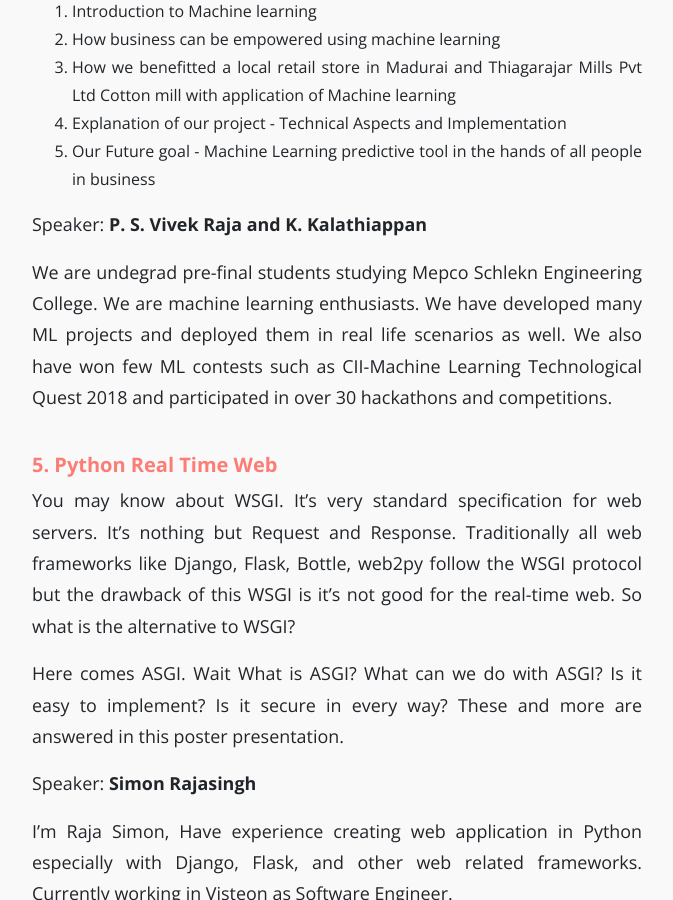
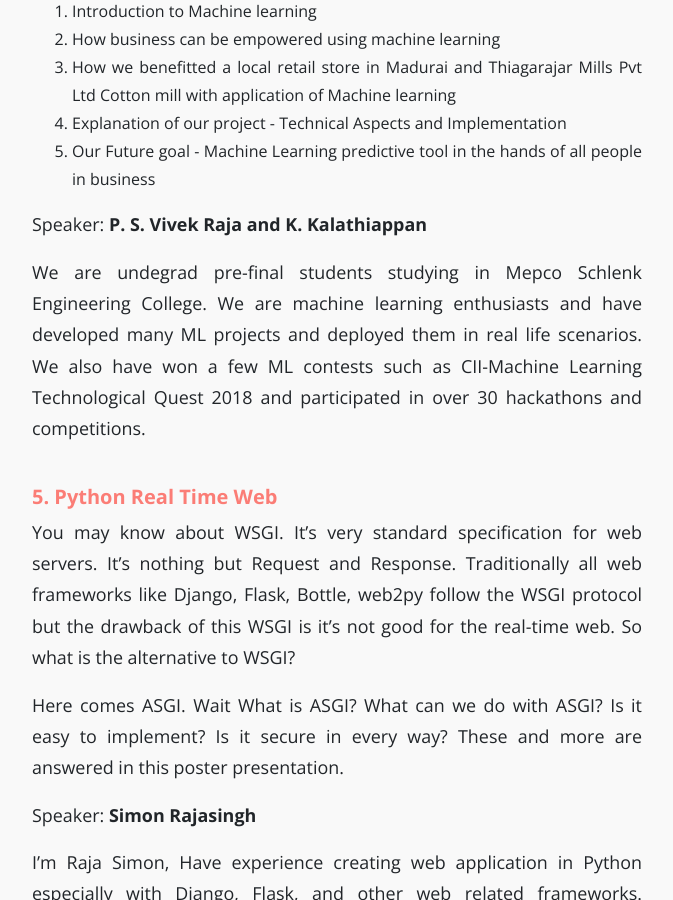
Before and after one commit to PySangamam/website, a Jekyll site: the page built from _posts/2018-08-29-poster-list.md, in a window 1280 px wide and 900 px high, scrolled down 2912 px. Shown: the whole window, without its empty margins (303-976 px from the left). Built offline with Jekyll 4.4.1, drawn with Linux system fonts in a browser that asks for light colours.

Commit message:
Fix more typos, in poster list article.

```diff
--- a/_posts/2018-08-29-poster-list.md
+++ b/_posts/2018-08-29-poster-list.md
@@ -122,11 +122,12 @@ We will be covering the following topics in this poster presentation:
 
 Speaker: **P. S. Vivek Raja and K. Kalathiappan**
 
-We are undegrad pre-final students studying Mepco Schlekn Engineering
-College. We are machine learning enthusiasts. We have developed many
-ML projects and deployed them in real life scenarios as well. We also
-have won few ML contests such as CII-Machine Learning Technological
-Quest 2018 and participated in over 30 hackathons and competitions.
+We are undegrad pre-final students studying in Mepco Schlenk
+Engineering College. We are machine learning enthusiasts and have
+developed many ML projects and deployed them in real life
+scenarios. We also have won a few ML contests such as CII-Machine
+Learning Technological Quest 2018 and participated in over 30
+hackathons and competitions.
 
 ##### **5. Python Real Time Web**
 
```
